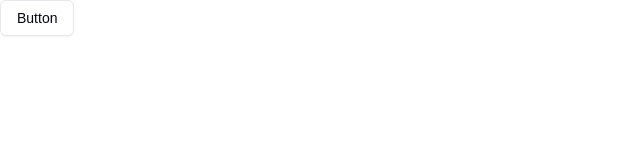
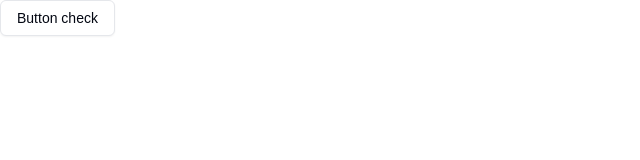
Before and after one commit to Yogurt7v/RepairStore, a Next.js app: page / in a window 1280 px wide. Shown: the top 160 px of the page, without its empty margins (0-640 px from the left). Built offline with nearby package versions, Linux system fonts and the light colour scheme.

Commit message:
fix: button name

```diff
--- a/src/app/page.tsx
+++ b/src/app/page.tsx
@@ -1,5 +1,5 @@
 import { Button } from '@/components/ui/button';
 
 export default function Home() {
-  return <Button variant="outline">Button</Button>;
+  return <Button variant="outline">Button check</Button>;
 }
```
